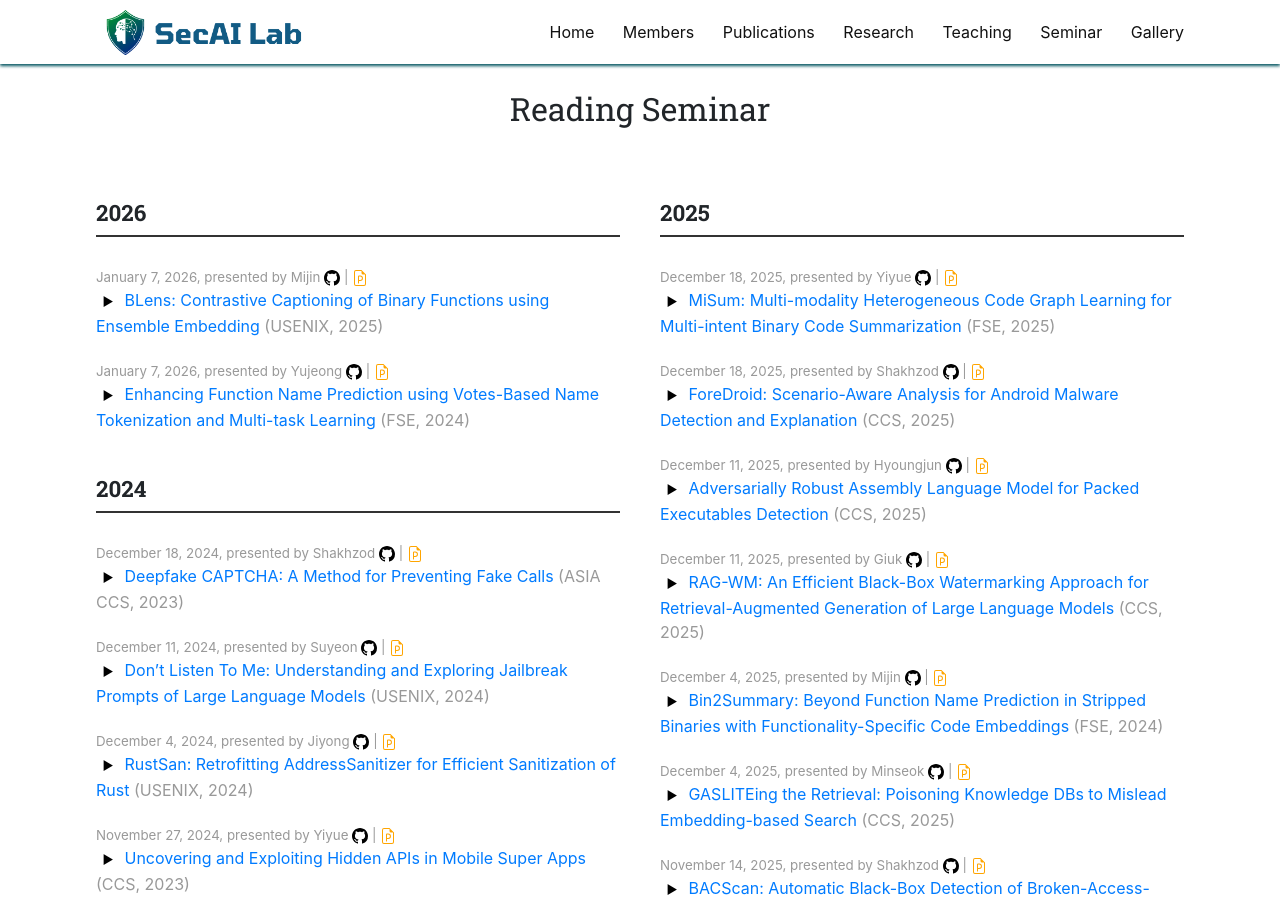
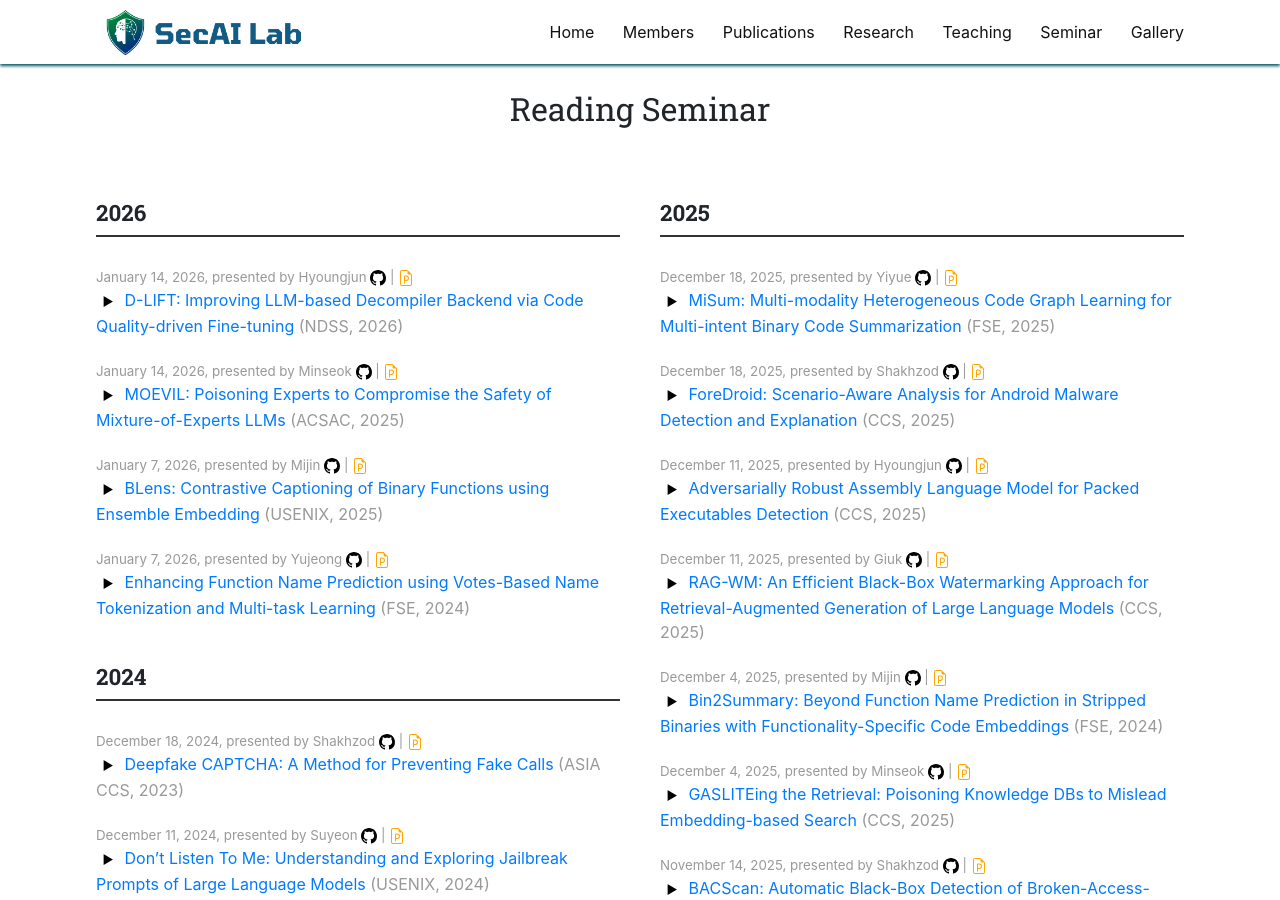
Before and after one commit to SecAI-Lab/secai-lab.github.io, a Jekyll site: the page built from pages/seminar.md, in a window 1280 px wide and 900 px high. Built offline with Jekyll 4.4.1, drawn with Linux system fonts in a browser that asks for light colours; nearby versions of some CDN libraries.

Commit message:
Update readings

```diff
--- a/_data/readings.yml
+++ b/_data/readings.yml
@@ -1,3 +1,23 @@
+- title: "MOEVIL: Poisoning Experts to Compromise the Safety of Mixture-of-Experts LLMs"
+  link: "https://jaehanwork.github.io/files/moevil.pdf"
+  ppt_link: "https://deniskim1.com/lab-meeting/0114_MoEvil.pdf"
+  code_link: "https://github.com/jaehanwork/MoEvil"
+  presenter: Minseok
+  conference: ACSAC
+  date: 2026.01.14
+  pub_year: 2025
+  discussion: "(Discussion) ()"
+
+- title: "D-LIFT: Improving LLM-based Decompiler Backend via Code Quality-driven Fine-tuning"
+  link: "https://arxiv.org/pdf/2506.10125"
+  ppt_link: ""
+  code_link: ""
+  presenter: Hyoungjun
+  conference: NDSS
+  date: 2026.01.14
+  pub_year: 2026
+  discussion: "(Discussion) ()"
+
 - title: "Enhancing Function Name Prediction using Votes-Based Name Tokenization and Multi-task Learning"
   link: "https://dl.acm.org/doi/pdf/10.1145/3660782"
   ppt_link: "https://docs.google.com/presentation/d/1MUI2bThjd0HaI9j4OrY0KUsaFR8_jQljntvadOLZRKc/edit?slide=id.g3b4f81a68e5_1_45#slide=id.g3b4f81a68e5_1_45"
```
